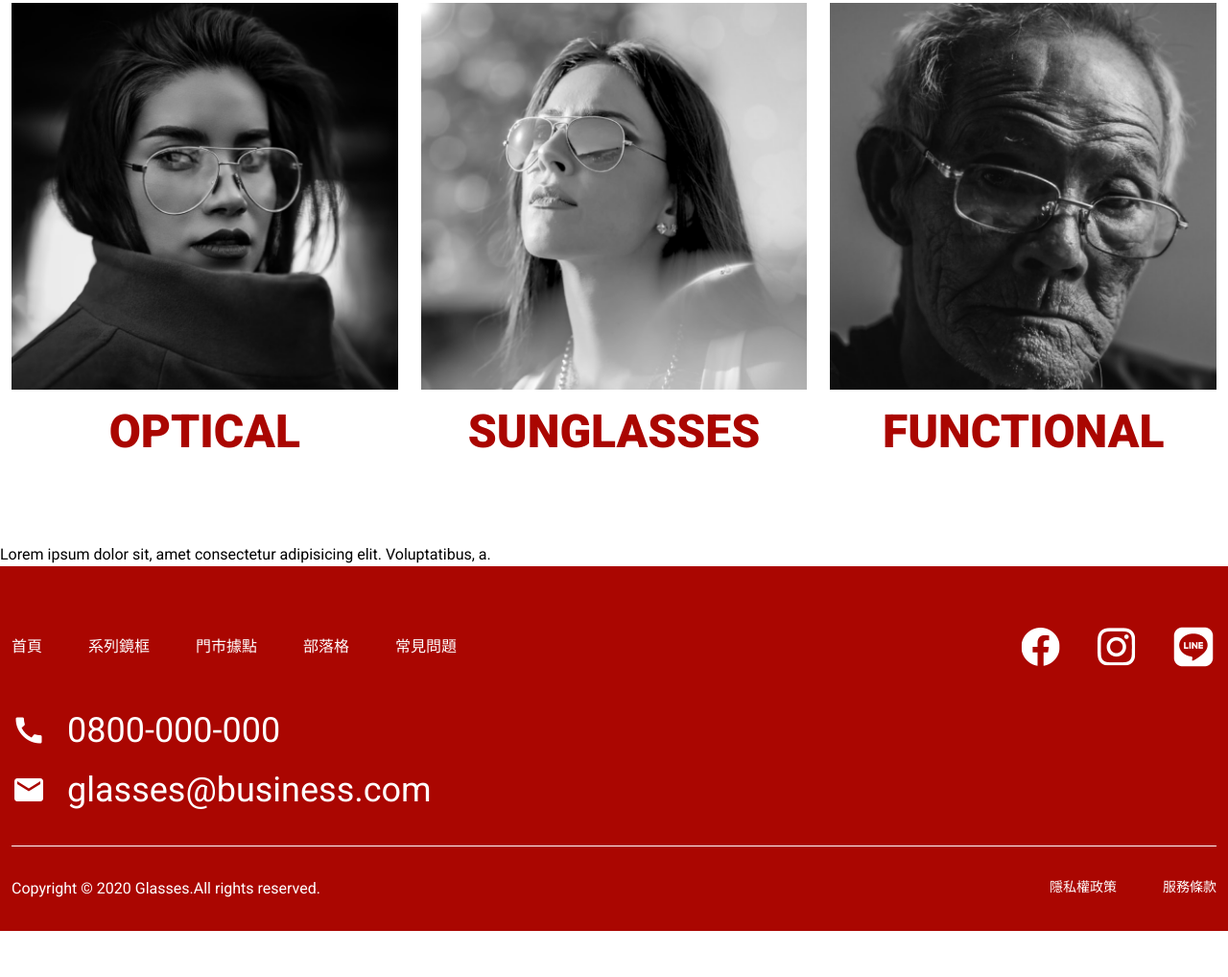
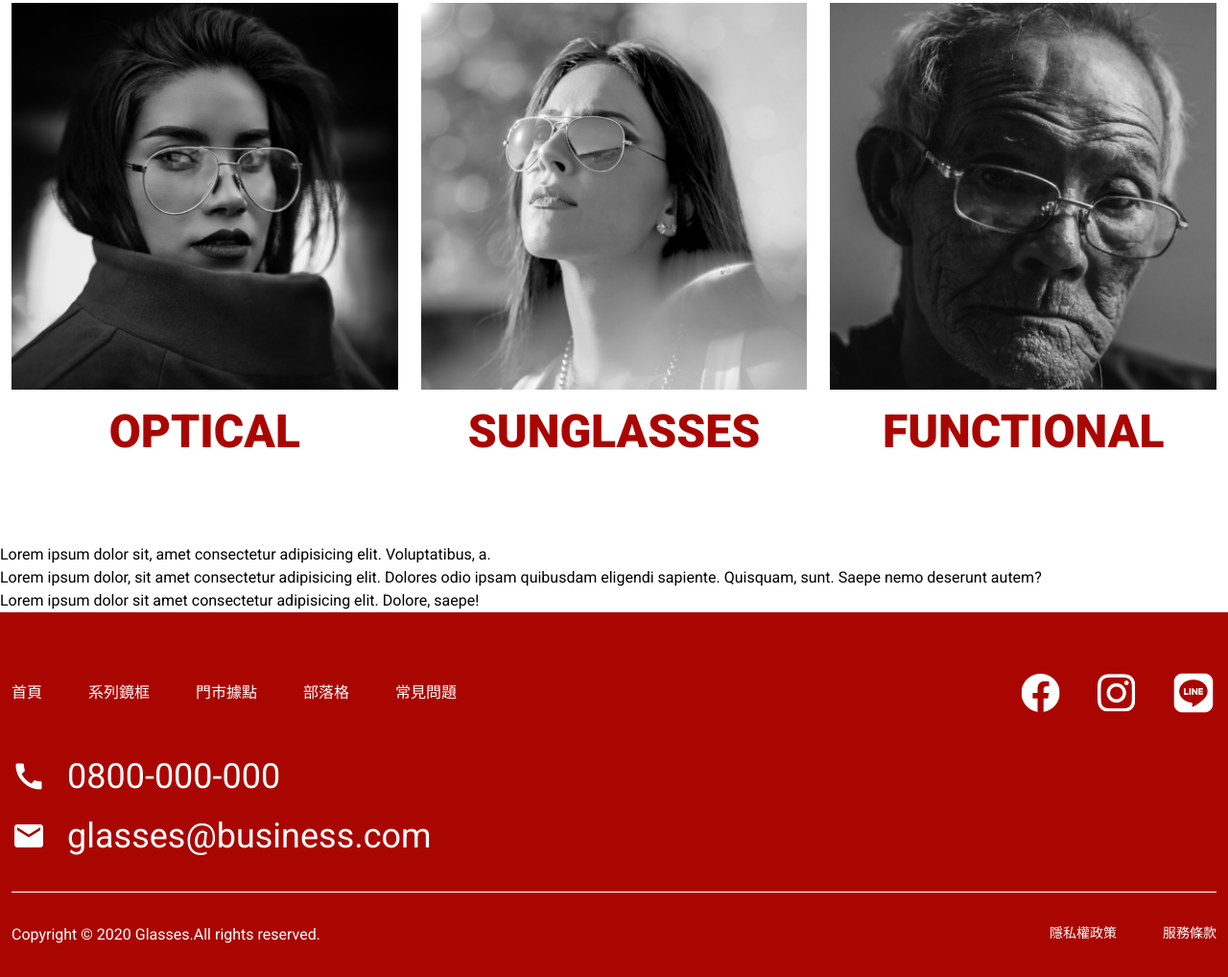
Before and after one commit to AritanHuang/Hw4, a plain HTML site: page index.html in a window 1280 px wide. Shown: the part 1485-2503 px from the top of the page at 96% size. Before the commit the page ends 2455 px from the top, so only its background shows below. Drawn offline with nearby package versions, Linux system fonts and the light colour scheme.

Commit message:
Update 2022-08-14T07:58:56.866Z

```diff
--- a/index.html
+++ b/index.html
@@ -84,6 +84,9 @@
 </section>
 <section>
   <p>Lorem ipsum dolor sit, amet consectetur adipisicing elit. Voluptatibus, a.</p>
+  <p>Lorem ipsum dolor, sit amet consectetur adipisicing elit. Dolores odio ipsam quibusdam eligendi sapiente. Quisquam,
+    sunt. Saepe nemo deserunt autem?</p>
+  <p>Lorem ipsum dolor sit amet consectetur adipisicing elit. Dolore, saepe!</p>
 </section>
 
     <footer class="footer">
```
